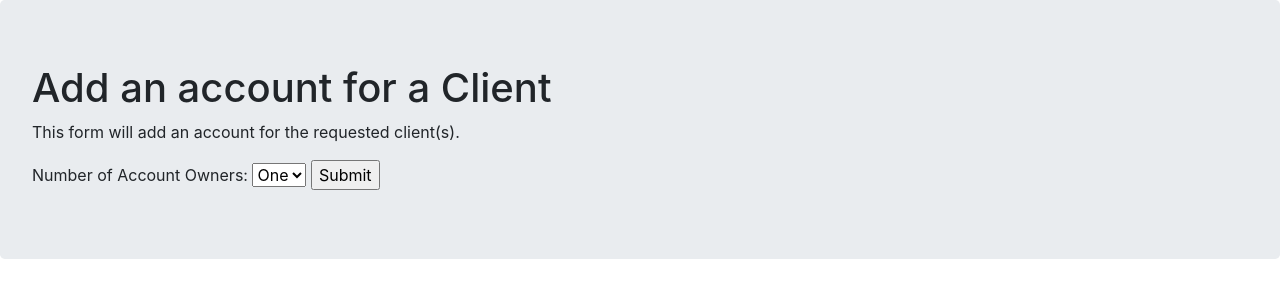
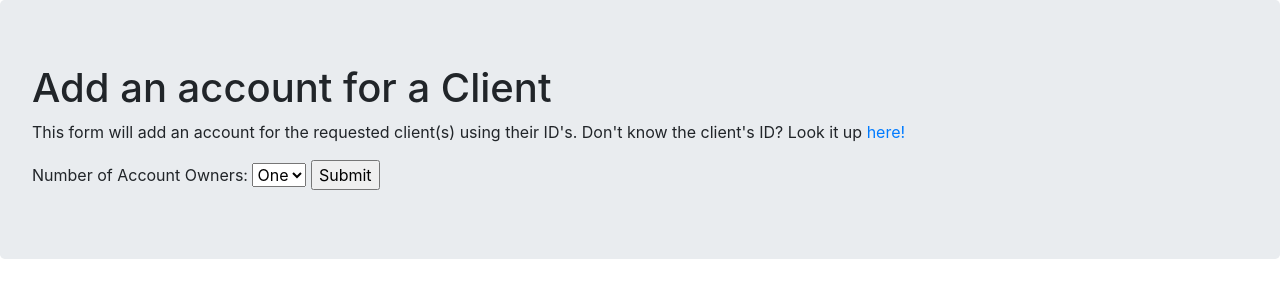
Before and after one commit to GavinSlusher/Land_of_Lakes_340_Compliant, a Flask app: page /add_account in a window 1280 px wide. Shown: the part 56-356 px from the top of the page. Run offline with Flask 2, Linux system fonts and the light colour scheme; data that the repository does not hold is empty; some libraries are stand-ins or nearby versions.

Commit message:
Added link to look up IDs for add_account

```diff
--- a/Land_of_Lakes/templates/add_account.html
+++ b/Land_of_Lakes/templates/add_account.html
@@ -3,7 +3,7 @@
 {% block content %}
 <div class="jumbotron">
   <h1>Add an account for a Client</h1>
-  <p>This form will add an account for the requested client(s).</p>
+  <p>This form will add an account for the requested client(s) using their ID's. Don't know the client's ID? Look it up <a href="{{ url_for('main.search_database') }}">here!</a></p>
   <form method="POST">
     {{ how_many_form.hidden_tag() }}
     {{ how_many_form.number_wanted.label }} {{how_many_form.number_wanted}}
```
